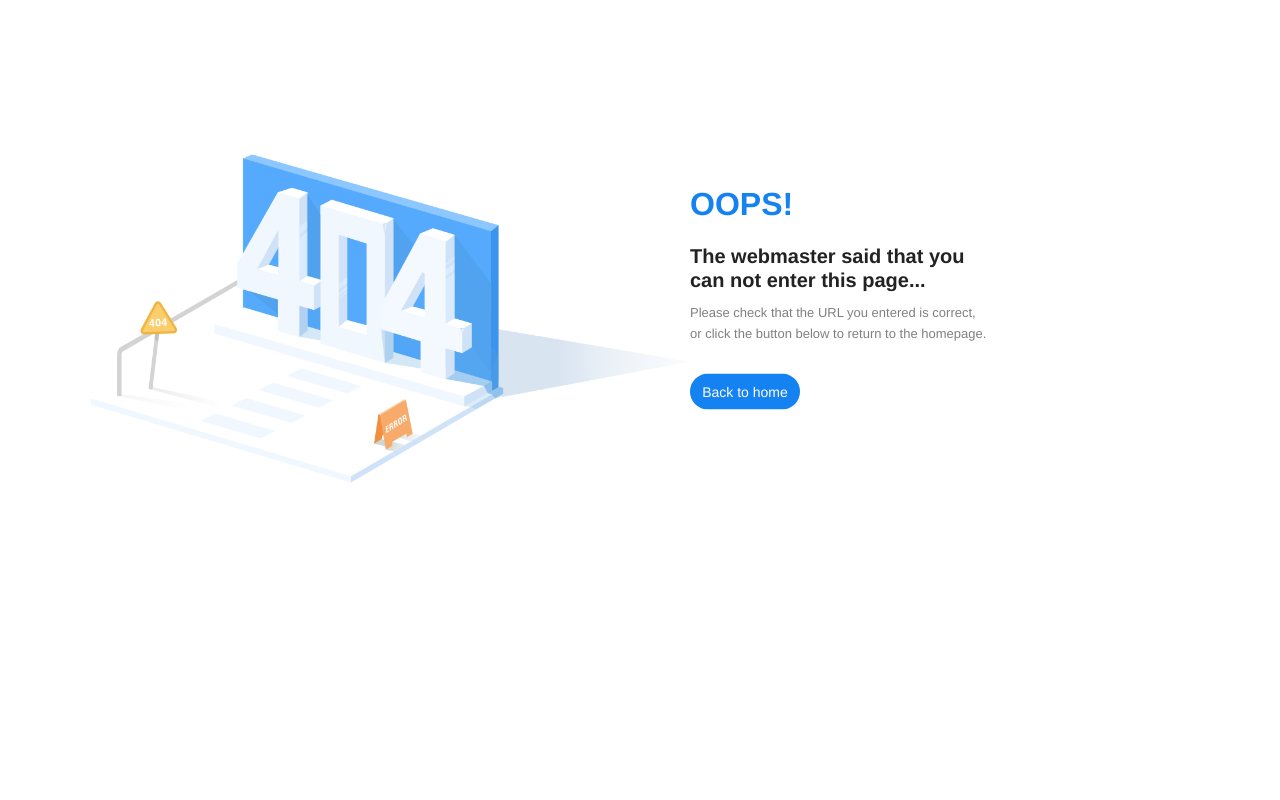
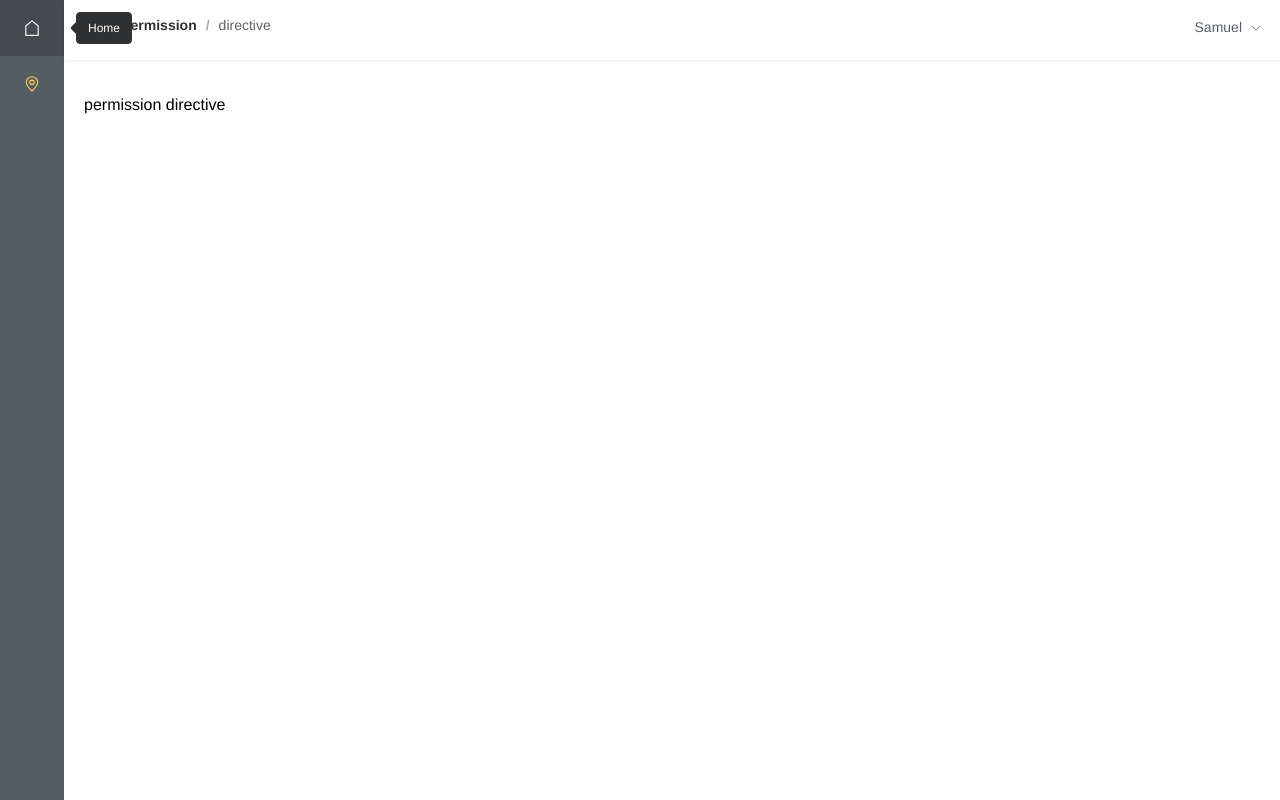
Before and after one commit to SamuelLin/element-plus-admin, a Vue app: page /permission/directive in a window 1280 px wide. Before the commit this address led to /404. Built offline with nearby package versions, Linux system fonts and the light colour scheme.

Commit message:
feat: base layout setting

```diff
--- a/package.json
+++ b/package.json
@@ -22,6 +22,7 @@
     "axios": "^0.27.2",
     "dayjs": "^1.11.3",
     "element-plus": "^2.2.4",
+    "js-cookie": "^3.0.1",
     "pinia": "^2.0.14",
     "vue": "^3.2.25",
     "vue-router": "4"
--- a/src/Layout.vue
+++ b/src/Layout.vue
@@ -1,14 +1,12 @@
-<script></script>
+<script setup></script>
 
 <template>
-  <el-container style="height: 100vh">
-    <el-header style="padding: 0">
-      <BaseHeader />
-    </el-header>
+  <el-container style="height: 100%">
+    <BaseSide />
     <el-container>
-      <el-aside width="200px" style="background-color: #545c64">
-        <BaseSide />
-      </el-aside>
+      <el-header style="padding: 0">
+        <BaseHeader />
+      </el-header>
       <el-main>
         <router-view></router-view>
       </el-main>
--- a/src/components/layout/BaseHeader.vue
+++ b/src/components/layout/BaseHeader.vue
@@ -1,42 +1,116 @@
-<template>
-  <el-menu
-    :default-active="activeIndex"
-    mode="horizontal"
-    :ellipsis="false"
-    background-color="#545c64"
-    text-color="#fff"
-    active-text-color="#ffd04b"
-    @select="handleSelect"
-  >
-    <el-menu-item index="0">LOGO</el-menu-item>
-    <div class="flex-grow" />
-    <el-menu-item index="1">Processing Center</el-menu-item>
-    <el-sub-menu index="2">
-      <template #title>Workspace</template>
-      <el-menu-item index="2-1">item one</el-menu-item>
-      <el-menu-item index="2-2">item two</el-menu-item>
-      <el-menu-item index="2-3">item three</el-menu-item>
-      <el-sub-menu index="2-4">
-        <template #title>item four</template>
-        <el-menu-item index="2-4-1">item one</el-menu-item>
-        <el-menu-item index="2-4-2">item two</el-menu-item>
-        <el-menu-item index="2-4-3">item three</el-menu-item>
-      </el-sub-menu>
-    </el-sub-menu>
-  </el-menu>
-</template>
+<script setup>
+import { useAppStore } from '@/stores/app'
 
-<script setup>
-import { ref } from 'vue'
+const appStore = useAppStore()
 
-const activeIndex = ref('1')
-const handleSelect = (key, keyPath) => {
-  console.log(key, keyPath)
+function toggleSideBar() {
+  appStore.toggleSideBar()
 }
 </script>
 
-<style>
-.flex-grow {
-  flex-grow: 1;
+<template>
+  <div class="navbar">
+    <Hamburger :is-active="true" class="hamburger-container" @toggleClick="toggleSideBar" />
+    <Breadcrumb class="breadcrumb-container" />
+
+    <div class="right-menu">
+      <el-dropdown class="avatar-container right-menu-item hover-effect" trigger="click">
+        <div class="avatar-wrapper">
+          <p style="font-size: 14px; margin-top: 20px">Samuel</p>
+          <el-icon class="el-icon-caret-bottom">
+            <arrow-down />
+          </el-icon>
+        </div>
+        <template #dropdown>
+          <el-dropdown-menu>
+            <el-dropdown-item>logout</el-dropdown-item>
+          </el-dropdown-menu>
+        </template>
+      </el-dropdown>
+    </div>
+  </div>
+</template>
+
+<style lang="scss" scoped>
+.navbar {
+  height: 60px;
+  overflow: hidden;
+  position: relative;
+  background: #fff;
+  box-shadow: 0 1px 4px rgba(0, 21, 41, 0.08);
+
+  .hamburger-container {
+    line-height: 46px;
+    height: 100%;
+    float: left;
+    cursor: pointer;
+    transition: background 0.3s;
+    -webkit-tap-highlight-color: transparent;
+
+    &:hover {
+      background: rgba(0, 0, 0, 0.025);
+    }
+  }
+
+  .breadcrumb-container {
+    float: left;
+  }
+
+  .errLog-container {
+    display: inline-block;
+    vertical-align: top;
+  }
+
+  .right-menu {
+    float: right;
+    height: 100%;
+    line-height: 50px;
+
+    &:focus {
+      outline: none;
+    }
+
+    .right-menu-item {
+      display: inline-block;
+      padding: 0 8px;
+      height: 100%;
+      font-size: 18px;
+      color: #5a5e66;
+      vertical-align: text-bottom;
+
+      &.hover-effect {
+        cursor: pointer;
+        transition: background 0.3s;
+
+        &:hover {
+          background: rgba(0, 0, 0, 0.025);
+        }
+      }
+    }
+
+    .avatar-container {
+      margin-right: 30px;
+
+      .avatar-wrapper {
+        margin-top: 5px;
+        position: relative;
+
+        .user-avatar {
+          cursor: pointer;
+          width: 40px;
+          height: 40px;
+          border-radius: 10px;
+        }
+
+        .el-icon-caret-bottom {
+          cursor: pointer;
+          position: absolute;
+          right: -20px;
+          top: 2px;
+          font-size: 12px;
+        }
+      }
+    }
+  }
 }
 </style>
--- a/src/components/layout/BaseSide.vue
+++ b/src/components/layout/BaseSide.vue
@@ -1,10 +1,10 @@
 <script setup>
-import { ref } from 'vue'
 import { useRoute } from 'vue-router'
+import { useAppStore } from '@/stores/app'
 
 const route = useRoute()
+const appStore = useAppStore()
 
-const isCollapse = ref(false)
 const handleOpen = (key, keyPath) => {
   console.log(key, keyPath)
 }
@@ -14,16 +14,16 @@ const handleClose = (key, keyPath) => {
 </script>
 
 <template>
-  <el-scrollbar height="calc(100vh - 60px)">
+  <el-scrollbar height="100vh" style="background-color: #545c64">
     <el-menu
-      :default-active="route.path"
       class="el-menu-vertical-demo"
-      :collapse="isCollapse"
       active-text-color="#ffd04b"
       background-color="#545c64"
       text-color="#fff"
       style="border-right: none"
       router
+      :default-active="route.path"
+      :collapse="appStore.sidebar.opened"
       @open="handleOpen"
       @close="handleClose"
     >
@@ -33,12 +33,15 @@ const handleClose = (key, keyPath) => {
         </el-icon>
         <template #title>Home</template>
       </el-menu-item>
-      <el-menu-item index="4">
-        <el-icon>
-          <Setting />
-        </el-icon>
-        <template #title>Navigator Four</template>
-      </el-menu-item>
+      <el-sub-menu index="permission">
+        <template #title>
+          <el-icon><location /></el-icon>
+          <span>Permission</span>
+        </template>
+        <el-menu-item index="/permission/page">Page Permission</el-menu-item>
+        <el-menu-item index="/permission/directive">Page Directive</el-menu-item>
+        <el-menu-item index="/permission/role">Page Role</el-menu-item>
+      </el-sub-menu>
     </el-menu>
   </el-scrollbar>
 </template>
--- /dev/null
+++ b/src/components/layout/Breadcrumb.vue
@@ -0,0 +1,33 @@
+<script setup>
+import { computed } from 'vue'
+import { useRoute } from 'vue-router'
+
+const route = useRoute()
+const breadcrumbs = computed(() => route.path.split('/').filter((p) => p))
+</script>
+
+<template>
+  <el-breadcrumb class="app-breadcrumb" separator="/">
+    <el-breadcrumb-item
+      v-for="path in breadcrumbs"
+      :key="path"
+      :to="{ path: `/${breadcrumbs[0]}` }"
+    >
+      {{ path }}
+    </el-breadcrumb-item>
+  </el-breadcrumb>
+</template>
+
+<style lang="scss" scoped>
+.app-breadcrumb.el-breadcrumb {
+  display: inline-block;
+  font-size: 14px;
+  line-height: 50px;
+  margin-left: 8px;
+
+  .no-redirect {
+    color: #97a8be;
+    cursor: text;
+  }
+}
+</style>
--- /dev/null
+++ b/src/components/layout/Hamburger.vue
@@ -0,0 +1,46 @@
+<template>
+  <div style="padding: 0 15px" @click="toggleClick">
+    <svg
+      :class="{ 'is-active': isActive }"
+      class="hamburger"
+      viewBox="0 0 1024 1024"
+      xmlns="http://www.w3.org/2000/svg"
+      width="64"
+      height="64"
+    >
+      <path
+        d="M408 442h480c4.4 0 8-3.6 8-8v-56c0-4.4-3.6-8-8-8H408c-4.4 0-8 3.6-8 8v56c0 4.4 3.6 8 8 8zm-8 204c0 4.4 3.6 8 8 8h480c4.4 0 8-3.6 8-8v-56c0-4.4-3.6-8-8-8H408c-4.4 0-8 3.6-8 8v56zm504-486H120c-4.4 0-8 3.6-8 8v56c0 4.4 3.6 8 8 8h784c4.4 0 8-3.6 8-8v-56c0-4.4-3.6-8-8-8zm0 632H120c-4.4 0-8 3.6-8 8v56c0 4.4 3.6 8 8 8h784c4.4 0 8-3.6 8-8v-56c0-4.4-3.6-8-8-8zM142.4 642.1L298.7 519a8.84 8.84 0 0 0 0-13.9L142.4 381.9c-5.8-4.6-14.4-.5-14.4 6.9v246.3a8.9 8.9 0 0 0 14.4 7z"
+      />
+    </svg>
+  </div>
+</template>
+
+<script>
+export default {
+  name: 'Hamburger',
+  props: {
+    isActive: {
+      type: Boolean,
+      default: false
+    }
+  },
+  methods: {
+    toggleClick() {
+      this.$emit('toggleClick')
+    }
+  }
+}
+</script>
+
+<style scoped>
+.hamburger {
+  display: inline-block;
+  vertical-align: middle;
+  width: 20px;
+  height: 20px;
+}
+
+.hamburger.is-active {
+  transform: rotate(180deg);
+}
+</style>
--- a/src/router/index.js
+++ b/src/router/index.js
@@ -31,6 +31,47 @@ const routes = [
       }
     ]
   },
+  {
+    path: '/permission',
+    component: Layout,
+    redirect: '/permission/page',
+    alwaysShow: true,
+    name: 'Permission',
+    meta: {
+      title: 'Permission',
+      icon: 'lock',
+      roles: ['admin', 'editor'] // you can set roles in root nav
+    },
+    children: [
+      {
+        path: 'page',
+        component: () => import('@/views/permission/page.vue'),
+        name: 'PagePermission',
+        meta: {
+          title: 'Page Permission',
+          roles: ['admin'] // or you can only set roles in sub nav
+        }
+      },
+      {
+        path: 'directive',
+        component: () => import('@/views/permission/directive.vue'),
+        name: 'DirectivePermission',
+        meta: {
+          title: 'Directive Permission'
+          // if do not set roles, means: this page does not require permission
+        }
+      },
+      {
+        path: 'role',
+        component: () => import('@/views/permission/role.vue'),
+        name: 'RolePermission',
+        meta: {
+          title: 'Role Permission',
+          roles: ['admin']
+        }
+      }
+    ]
+  },
   { path: '/:pathMatch(.*)*', redirect: '/404', hidden: true }
 ]
 
--- /dev/null
+++ b/src/stores/app.js
@@ -0,0 +1,27 @@
+import { defineStore } from 'pinia'
+import Cookies from 'js-cookie'
+
+export const useAppStore = defineStore('app', {
+  state: () => ({
+    sidebar: {
+      opened: Cookies.get('sidebarStatus') ? !!+Cookies.get('sidebarStatus') : true,
+      withoutAnimation: false
+    }
+  }),
+  actions: {
+    toggleSideBar() {
+      this.sidebar.opened = !this.sidebar.opened
+      this.sidebar.withoutAnimation = false
+      if (this.sidebar.opened) {
+        Cookies.set('sidebarStatus', 1)
+      } else {
+        Cookies.set('sidebarStatus', 0)
+      }
+    },
+    closeSideBar(withoutAnimation = false) {
+      Cookies.set('sidebarStatus', 0)
+      this.sidebar.opened = false
+      this.sidebar.withoutAnimation = withoutAnimation
+    }
+  }
+})
--- a/src/stores/user.js
+++ b/src/stores/user.js
@@ -1,7 +1,6 @@
 import { defineStore } from 'pinia'
 
-export const useUserStore = defineStore({
-  id: 'user',
+export const useUserStore = defineStore('user', {
   state: () => ({
     token: null,
     name: '',
--- /dev/null
+++ b/src/views/permission/directive.vue
@@ -0,0 +1,3 @@
+<template>
+  <p>permission directive</p>
+</template>
--- /dev/null
+++ b/src/views/permission/page.vue
@@ -0,0 +1,3 @@
+<template>
+  <p>permission page</p>
+</template>
--- /dev/null
+++ b/src/views/permission/role.vue
@@ -0,0 +1,3 @@
+<template>
+  <p>permission role</p>
+</template>
```
Also changed, not shown: 1 other file (tests, documents, lock files or other folders).
